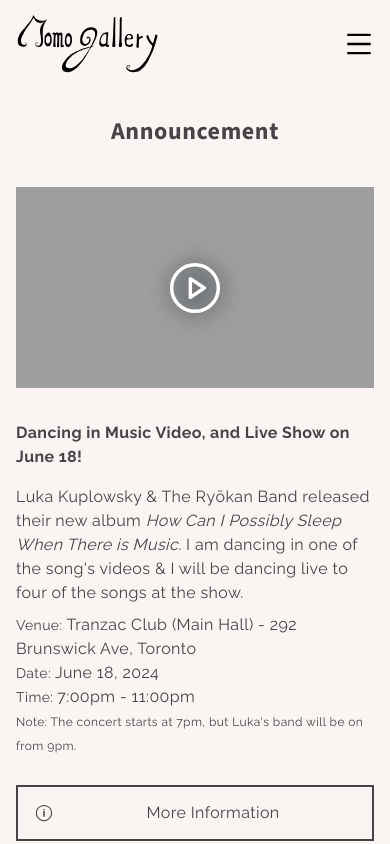
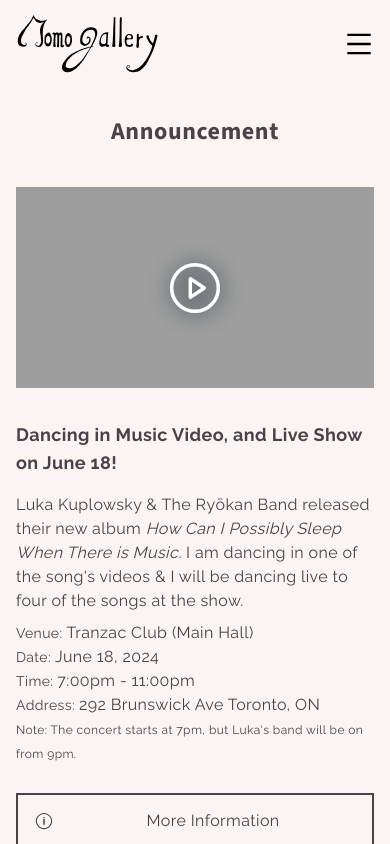
Before and after one commit to CarlSmoky/nextApp, a Next.js app: page /announcement in a window 390 px wide. Shown: the top 844 px of the page. Built offline with nearby package versions, Linux system fonts and the light colour scheme.

Commit message:
Add underline for links

```diff
--- a/app/announcement/page.tsx
+++ b/app/announcement/page.tsx
@@ -21,21 +21,48 @@ const AnnouncementPage: React.FC = () => {
         />
         <TextInfoWrapper breakePointWidth="half">
           <div className="py-4 md:pt-0">
-            <h2 className="font-bold text-base lg:text-xl pb-2">Dancing in Music Video, and Live Show on June 18!</h2>
+            <h2 className="font-bold text-lg lg:text-xl pb-2">
+              Dancing in Music Video, and Live Show on June 18!
+            </h2>
             <p className="text-base lg:text-lg py-2">
-              Luka Kuplowsky & The Ryōkan Band released their new album <span className="italic">How Can I Possibly Sleep When There is Music.</span> I am dancing in one of the song&apos;s videos & I will
-              be dancing live to four of the songs at the show.
+              Luka Kuplowsky & The Ryōkan Band released their new album{" "}
+              <Link
+                href="https://lukalives.bandcamp.com/album/how-can-i-possibly-sleep-when-there-is-music"
+                target="_blank"
+              >
+                <span className="italic no-underline hover:underline decoration-grey-100/50 decoration-1 underline-offset-4">
+                  How Can I Possibly Sleep When There is Music.
+                </span>
+              </Link>{" "}
+              I am dancing in one of the song&apos;s videos & I will be dancing
+              live to four of the songs at the show.
             </p>
             <ul className="text-base lg:text-lg">
-            <Link href="https://maps.app.goo.gl/wrh41uJTi6Qff58m7" target="_blank">
               <li>
-                <span className="text-sm">Venue: </span>Tranzac Club (Main Hall) - 292 Brunswick Ave, Toronto
+                <span className="text-sm">Venue: </span>
+                Tranzac Club (Main Hall)
               </li>
-              </Link>
-              <li><span className="text-sm">Date: </span>June 18, 2024</li>
-              <li><span className="text-sm">Time: </span>7:00pm - 11:00pm</li>
+              <li>
+                <span className="text-sm">Date: </span>June 18, 2024
+              </li>
+              <li>
+                <span className="text-sm">Time: </span>7:00pm - 11:00pm
+              </li>
+              <li>
+                <span className="text-sm">Address: </span>
+                <Link
+                  href="https://maps.app.goo.gl/wrh41uJTi6Qff58m7"
+                  target="_blank"
+                  className="no-underline hover:underline decoration-grey-100/50 decoration-1 underline-offset-4"
+                >
+                  292 Brunswick Ave Toronto, ON
+                </Link>
+              </li>
             </ul>
-            <span className="text-xs lg:text-sm">Note: The concert starts at 7pm, but Luka&apos;s band will be on from 9pm.</span>
+            <span className="text-xs lg:text-sm">
+              Note: The concert starts at 7pm, but Luka&apos;s band will be on
+              from 9pm.
+            </span>
           </div>
           <BorderlineButton
             url="https://www.tranzac.org/event/luka-kuplowsky-the-ryokan-band-album-release-w-the-heart-of-going-la/"
```
